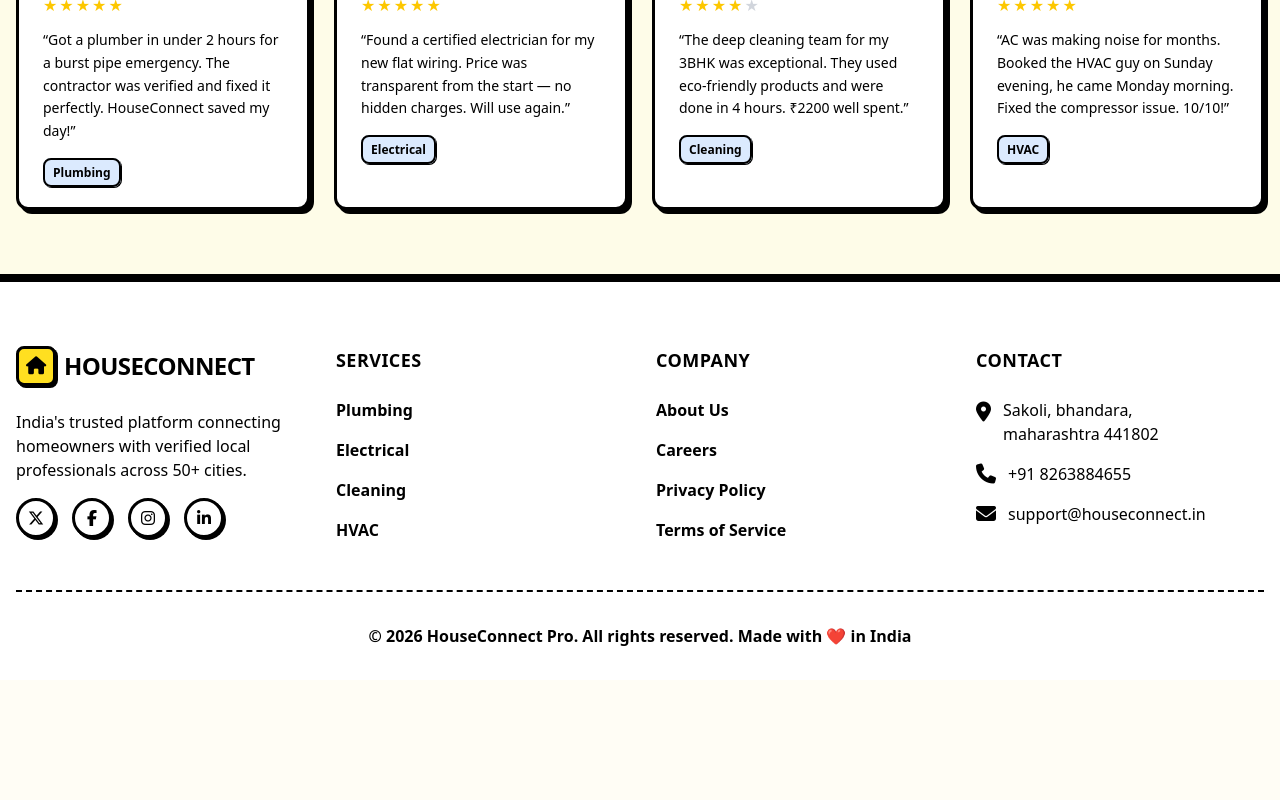
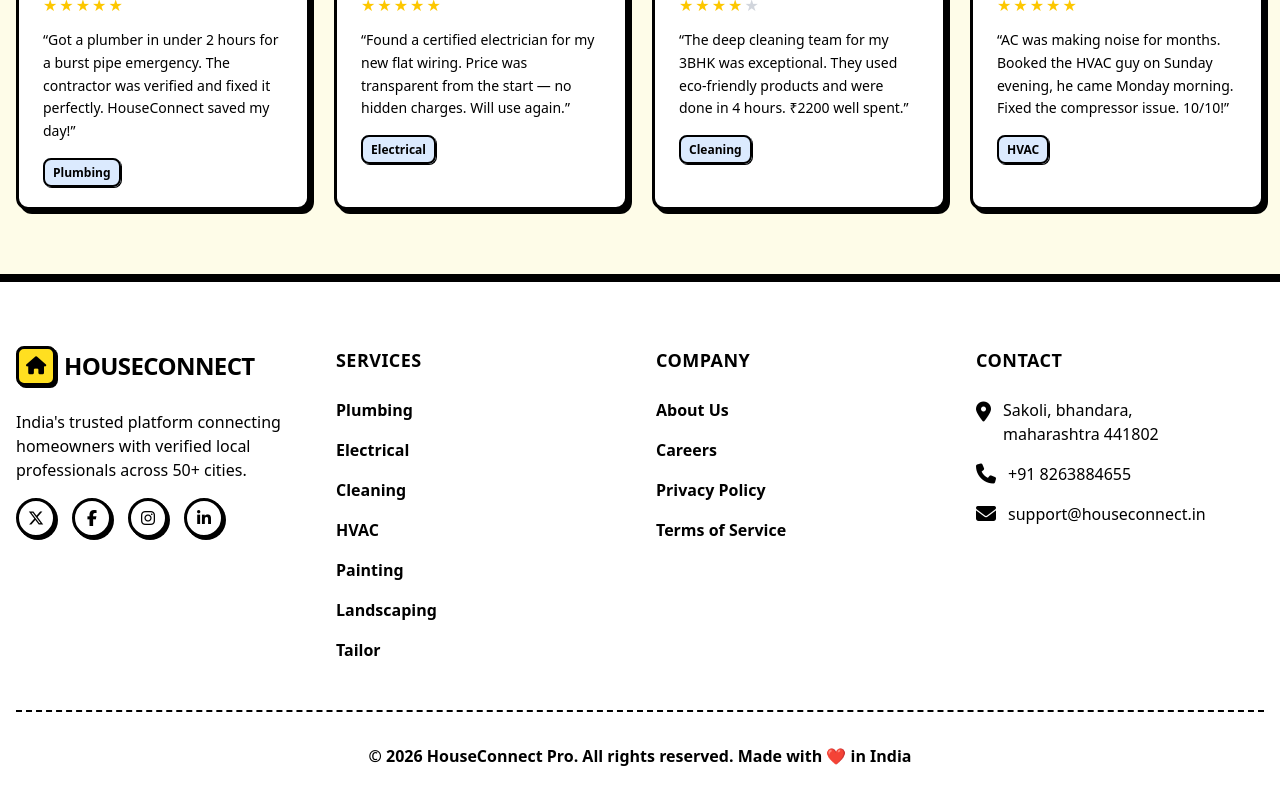
Before and after one commit to JVP008/PIH2026_NodeX, a Next.js app: page / in a window 1280 px wide. Shown: the part 2883-3683 px from the top of the page. Before the commit the page ends 3563 px from the top, so only its background shows below. Built offline with nearby package versions, Linux system fonts and the light colour scheme; no server answers; the database is empty.

Commit message:
Enhancement: Add Painting, Landscaping, and Tailor to Footer services

```diff
--- a/components/Footer.tsx
+++ b/components/Footer.tsx
@@ -97,6 +97,30 @@ export default function Footer() {
                   HVAC
                 </Link>
               </li>
+              <li>
+                <Link
+                  href="/contractors?service=painting"
+                  className="hover:underline decoration-2 decoration-black underline-offset-2 transition"
+                >
+                  Painting
+                </Link>
+              </li>
+              <li>
+                <Link
+                  href="/contractors?service=landscaping"
+                  className="hover:underline decoration-2 decoration-black underline-offset-2 transition"
+                >
+                  Landscaping
+                </Link>
+              </li>
+              <li>
+                <Link
+                  href="/contractors?service=tailor"
+                  className="hover:underline decoration-2 decoration-black underline-offset-2 transition"
+                >
+                  Tailor
+                </Link>
+              </li>
             </ul>
           </div>
 
--- a/package.json
+++ b/package.json
@@ -24,6 +24,7 @@
     "@types/node": "^20",
     "@types/react": "^19",
     "@types/react-dom": "^19",
+    "baseline-browser-mapping": "^2.10.0",
     "dotenv": "^17.3.1",
     "eslint": "^9",
     "eslint-config-next": "16.1.6",
```
Also changed, not shown: 1 other file (tests, documents, lock files or other folders).
